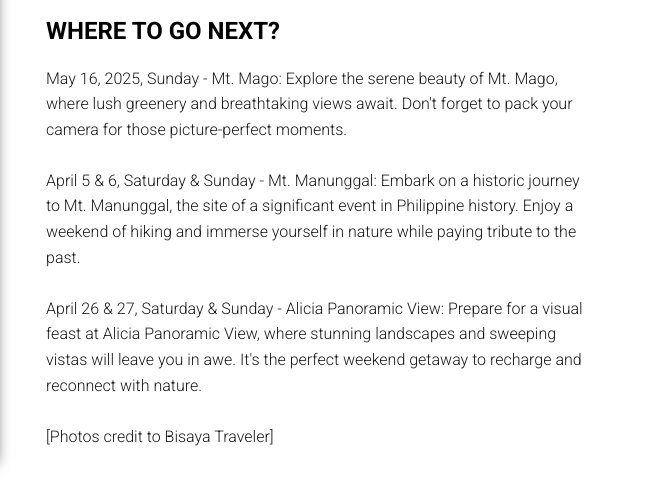
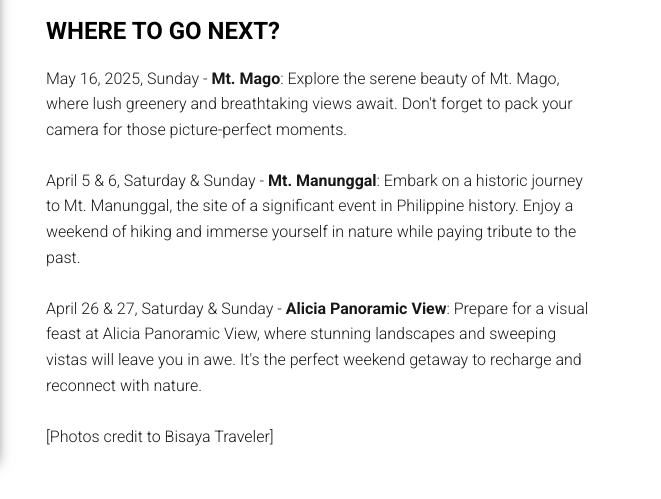
Before and after one commit to IamRay13/LostInTranslationPH, a plain HTML site: page index.html in a window 1280 px wide. Shown: the part 1471-1970 px from the top of the page, 619-1280 px from the left. Drawn offline with Linux system fonts and the light colour scheme.

Commit message:
Update index.html

```diff
--- a/index.html
+++ b/index.html
@@ -97,11 +97,11 @@ LostinTranslation.PH. Capturing and sharing the beauty of nature. Spreading good
                         </div>
                     </div>
                     <h1>WHERE TO GO NEXT?</h1>
-                    <p>May 16, 2025, Sunday - Mt. Mago: Explore the serene beauty of Mt. Mago, where lush greenery and breathtaking views await. Don't forget to pack your camera for those picture-perfect moments.<br><br>
+                    <p>May 16, 2025, Sunday - <b>Mt. Mago</b>: Explore the serene beauty of Mt. Mago, where lush greenery and breathtaking views await. Don't forget to pack your camera for those picture-perfect moments.<br><br>
 
-April 5 & 6, Saturday & Sunday - Mt. Manunggal: Embark on a historic journey to Mt. Manunggal, the site of a significant event in Philippine history. Enjoy a weekend of hiking and immerse yourself in nature while paying tribute to the past.<br><br>
+April 5 & 6, Saturday & Sunday - <b>Mt. Manunggal</b>: Embark on a historic journey to Mt. Manunggal, the site of a significant event in Philippine history. Enjoy a weekend of hiking and immerse yourself in nature while paying tribute to the past.<br><br>
 
-April 26 & 27, Saturday & Sunday - Alicia Panoramic View: Prepare for a visual feast at Alicia Panoramic View, where stunning landscapes and sweeping vistas will leave you in awe. It's the perfect weekend getaway to recharge and reconnect with nature.<br><br>
+April 26 & 27, Saturday & Sunday - <b>Alicia Panoramic View</b>: Prepare for a visual feast at Alicia Panoramic View, where stunning landscapes and sweeping vistas will leave you in awe. It's the perfect weekend getaway to recharge and reconnect with nature.<br><br>
 
 [Photos credit to Bisaya Traveler]
 </p>
```
